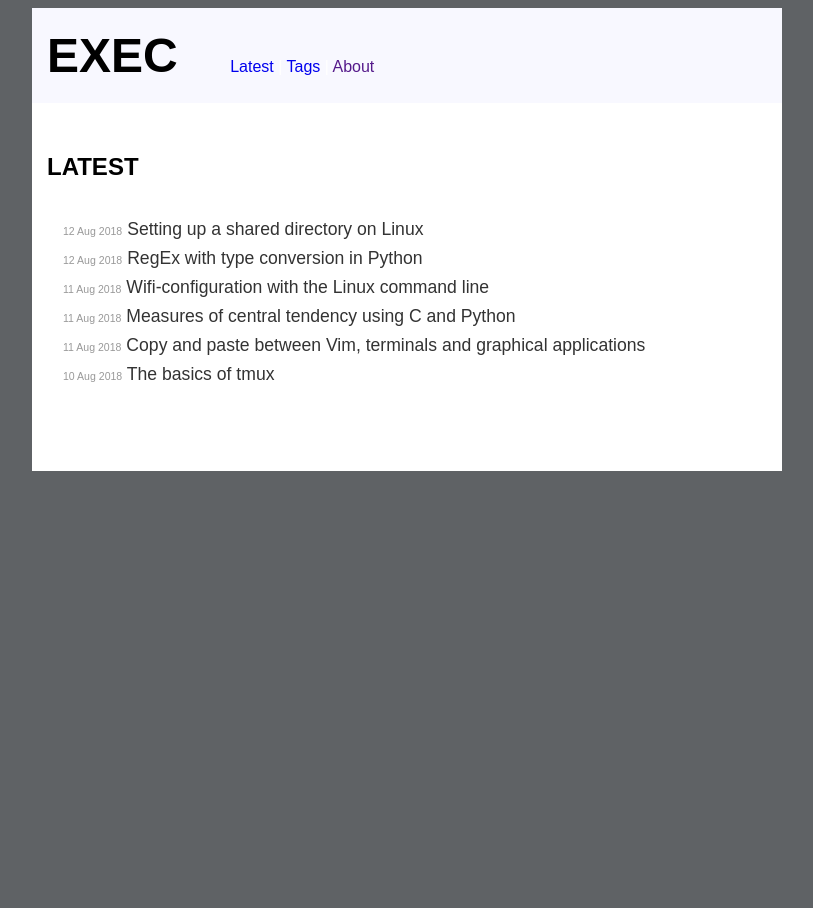
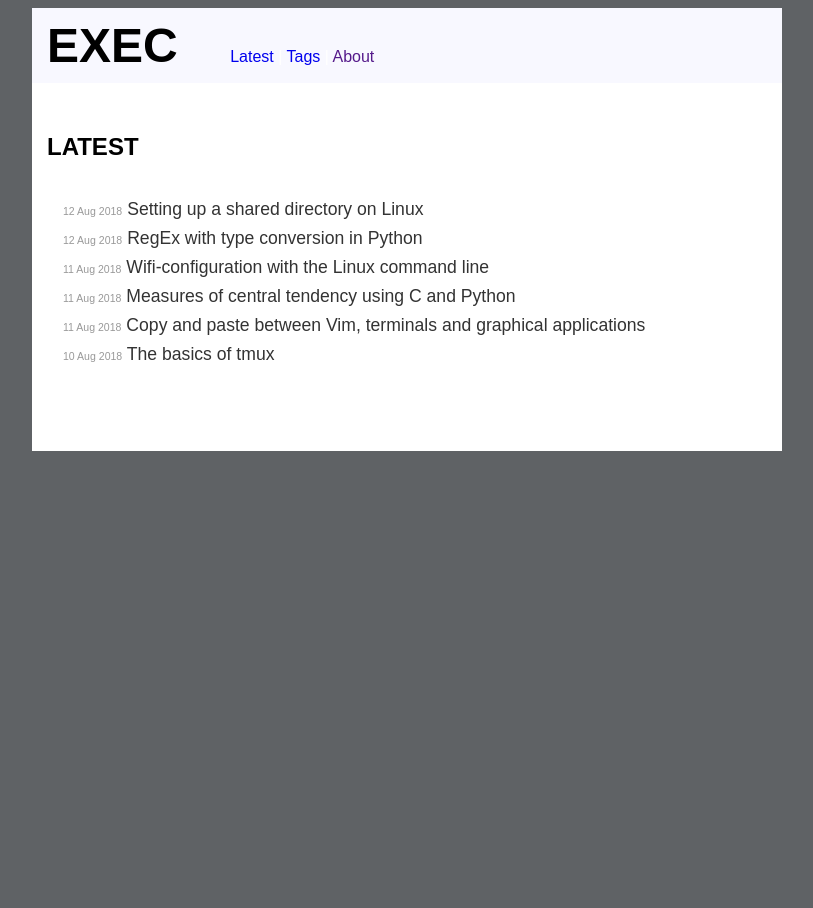
Before and after one commit to execas/execas.github.io, a Jekyll site: the page built from index.html, in a window 1280 px wide. Shown: the whole page, without its empty margins (233-1046 px from the left). Built offline with Jekyll 4.4.1, drawn with Linux system fonts in a browser that asks for light colours.

Commit message:
Update execas.css

```diff
--- a/css/execas.css
+++ b/css/execas.css
@@ -68,7 +68,7 @@ a:focus {
      color: #fff;
      margin:0 auto;
      max-width: 720px;
-     padding: 20px 15px 20px 15px;
+     padding: 10px 15px 10px 15px;
 
 }
 
```
